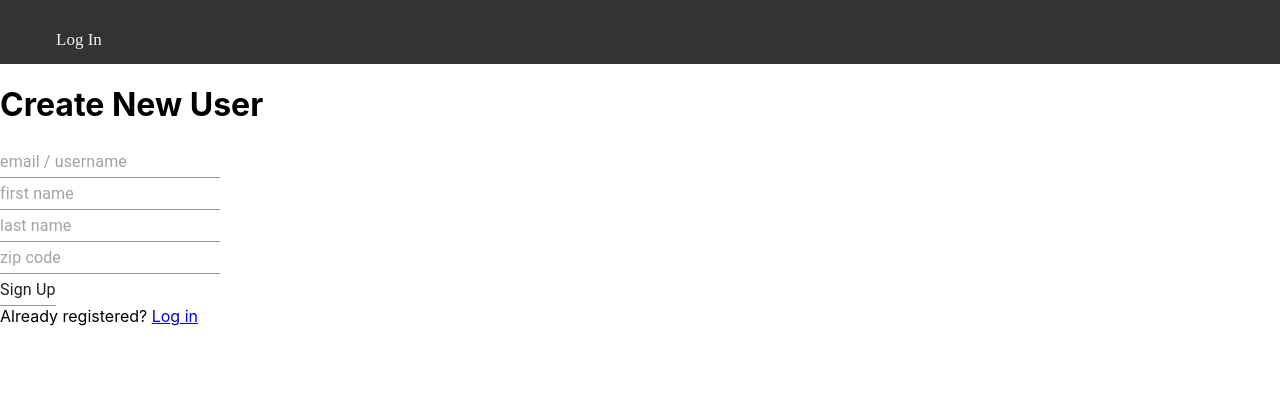
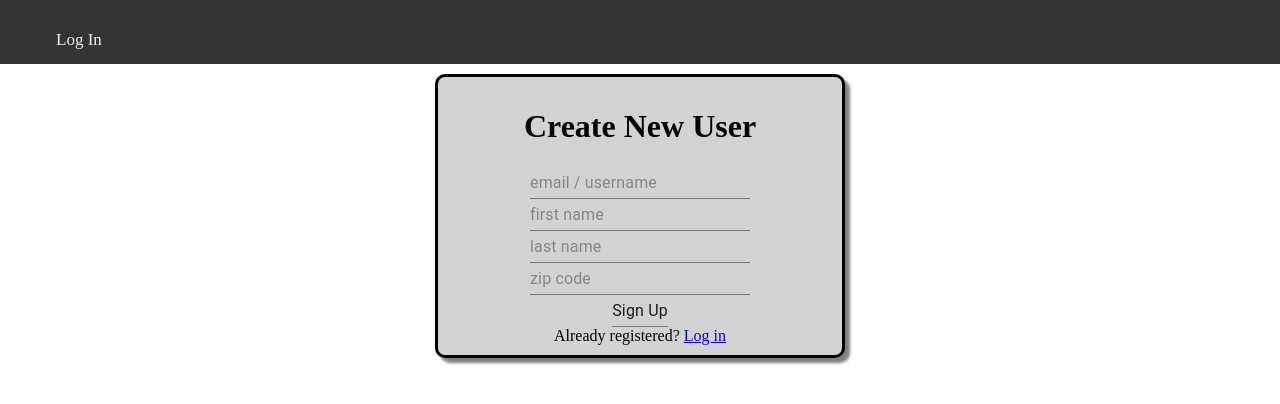
Before and after one commit to matthewsedlacek/Business-Builder, a React (Create React App) app in the folder frontend/: page /signup in a window 1280 px wide. Shown: the top 404 px of the page. Built offline with nearby package versions, Linux system fonts and the light colour scheme; no server answers.

Commit message:
Some Css

```diff
--- a/frontend/src/components/home.js
+++ b/frontend/src/components/Home/home.js
@@ -1,5 +1,6 @@
 import React, { Component } from 'react';
 import { Link } from 'react-router-dom'
+import "./style.css"
 
 class Home extends Component {
 
@@ -25,11 +26,13 @@ class Home extends Component {
 
     render() {
         return (
-            <div>
-                <p>Welcome {this.state.currentUser.attributes.first_name}</p>
-                {console.log(this.state.currentUser.attributes)}
-                {/* {props.currentUser.attributes.business.name} */}
-          </div>
+            <div className="userDiv">
+                <h1>User Profile</h1>
+                <p>Name: {this.state.currentUser.attributes.first_name} {this.state.currentUser.attributes.last_name}</p>
+                <p>Email: {this.state.currentUser.attributes.username}</p>
+                {this.state.currentUser.attributes.business ? <p>Business Name: {this.state.currentUser.attributes.business.name}</p> : null}
+                <p>Zip Code: {this.state.currentUser.attributes.zip}</p>
+            </div>
         );
     }
 };
--- /dev/null
+++ b/frontend/src/components/Home/style.css
@@ -0,0 +1,11 @@
+.userDiv {
+    border-style: solid;
+    border-radius: 10px;
+    padding: 2px;
+    box-shadow: 5px 5px 3px grey;
+    background-color: lightgray;
+    font-family: "Times New Roman";
+    width: 30%;
+    margin: auto;
+    margin-top:10px;
+}
--- a/frontend/src/components/Navbar/navbar.js
+++ b/frontend/src/components/Navbar/navbar.js
@@ -17,8 +17,7 @@ const logout = () => {
             <div className='navbar'>
                 <ul>
                     {this.props.currentUser ? <Link className="navbutton" to="/home">Home</Link> : null}
-                    {this.props.currentUser ? <Link className="navbutton" to="/businessquestions">Business Questions</Link> : null }
-                    {this.props.currentUser ? <Link className="navbutton" to="/createbusiness">Create Business</Link> : null}
+                    {this.props.currentUser ? !this.props.currentUser.attributes.business ? <Link className="navbutton" to="/createbusiness">Create Business</Link> : <Link className="navbutton" to="/businessquestions">Business Questions</Link> : null}
                     {this.props.currentUser ? <Link className="navbutton" to="/login" onClick={() => this.logout()}>Log Out</Link> : <Link className="navbutton" to="/login">Log In</Link> }
                 </ul>
             </div>
--- a/frontend/src/components/signup.js
+++ b/frontend/src/components/SignUp/signup.js
@@ -1,9 +1,12 @@
 import React from 'react';
 import { Link } from 'react-router-dom'
 import { Input } from '@material-ui/core';
+import { useHistory } from 'react-router';
+import "./style.css"
 
 
 const Signup = (props) => {
+    const history = useHistory()
 
     const handleSubmit = event => {
         event.preventDefault();
@@ -29,12 +32,17 @@ const Signup = (props) => {
 
         fetch('https://business-builder-backend.herokuapp.com/users', configObj)
         .then(res => res.json())
-        .then(json => console.log(json))
+        .then(json => {
+            props.handleSignUp(json)
+            history.push(
+                {pathname:  "/login"}
+            )
+        })
         .catch(error => alert(error.message))
     }
 
     return (
-        <div>
+        <div className="signUpDiv">
             <form onSubmit={(event) => handleSubmit(event)}>
                 <h1>Create New User</h1>
                 {/* <p>Enter Email Address</p> */}
--- /dev/null
+++ b/frontend/src/components/SignUp/style.css
@@ -0,0 +1,12 @@
+.signUpDiv {
+    border-style: solid;
+    border-radius: 10px;
+    padding: 10px;
+    box-shadow: 5px 5px 3px grey;
+    background-color: lightgray;
+    width: 30%;
+    margin: auto;
+    text-align: center;
+    margin-top:10px;
+    font-family: "Times New Roman";
+}
--- a/frontend/src/containers/App.js
+++ b/frontend/src/containers/App.js
@@ -2,8 +2,8 @@ import React from 'react';
 import { BrowserRouter as Router, Route, Switch, Redirect } from 'react-router-dom'
 import Login from '../components/Login/login.js'
 import Report from '../components/report.js'
-import Home from '../components/home.js'
-import Signup from '../components/signup.js'
+import Home from '../components/Home/home.js'
+import Signup from '../components/SignUp/signup.js'
 import BusinessQuestions from './BusinessQuestions.js'
 import Navbar from '../components/Navbar/navbar'
 import CreateBusiness from './CreateBusiness/CreateBusiness.js'
@@ -62,6 +62,15 @@ class App extends React.Component {
     })
   }
 
+  handleSignUp = (newUser) => {
+    let users = this.state.users;
+    let newUsers = users.push(newUser)
+    console.log(newUsers, users)
+    this.setState({
+      users: newUsers
+    })
+  }
+
   render(){
     return (
       <Router>
@@ -69,7 +78,7 @@ class App extends React.Component {
           <Navbar currentUser={this.state.currentUser} logoutfn={this.logout}/>
           <Switch>
             <Route exact path='/login' component={ () => <Login login={this.login} users={this.state.users}/>} />
-            <Route exact path='/signup' component={ () => <Signup currentUser={activeUser} />} />
+            <Route exact path='/signup' component={ () => <Signup currentUser={activeUser} handleSignUp={this.handleSignUp}/>} />
             {/* <Route exact path="/home" component={ () => <Home currentUser={activeUser}/>} /> */}
             { localStorage.currentUser? <Route exact path="/home" component={ () => <Home currentUser={activeUser}/>} /> : null}
             { localStorage.currentUser? <Route exact path='/report' component={ () => <Report currentUser={activeUser} />} /> : null}
```
